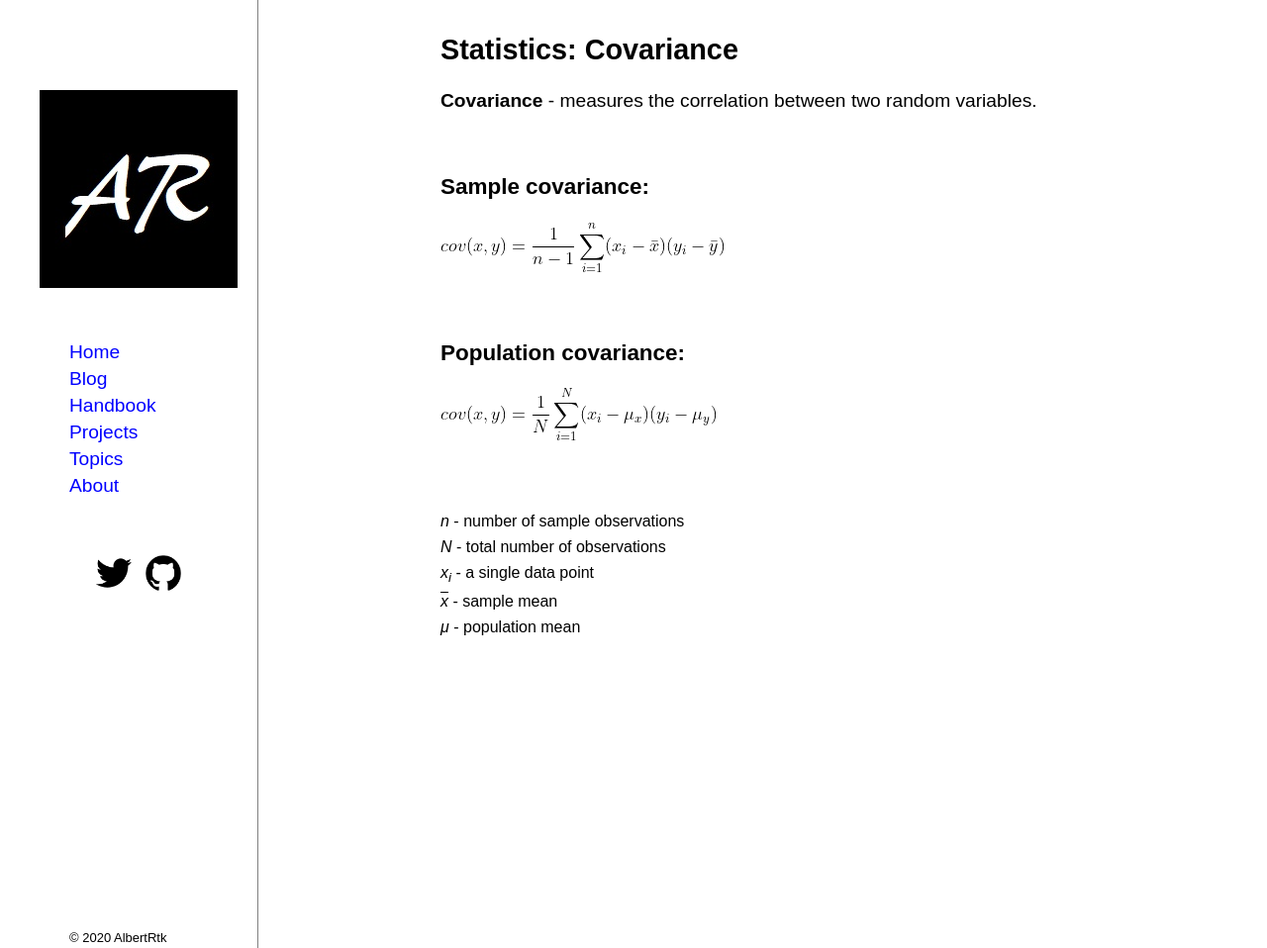
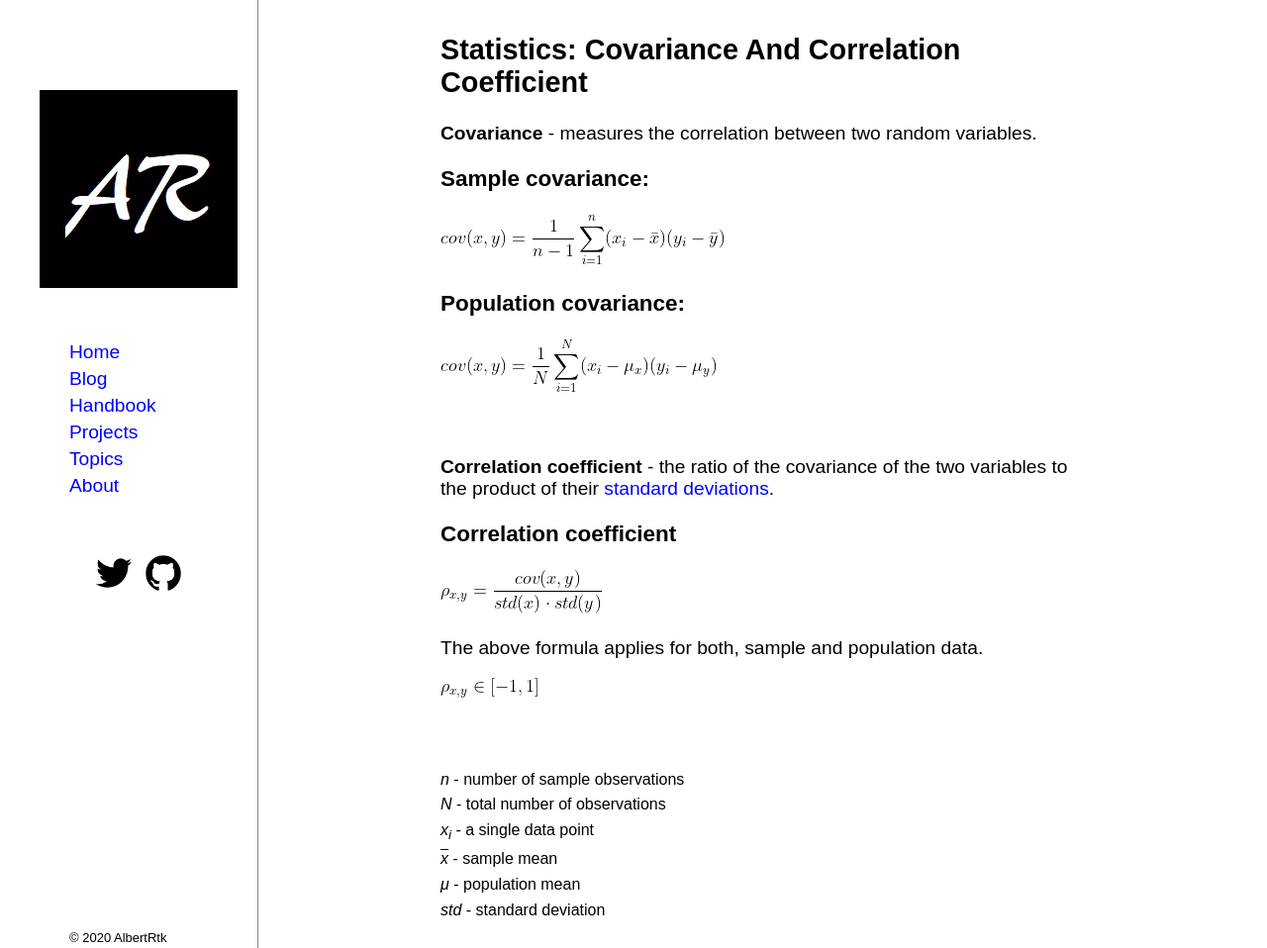
Before and after one commit to AlbertRtk/albertrtk.github.io, a Jekyll site: the page built from _handbook/covariance-and-correlation-coefficient.md, in a window 1280 px wide and 958 px high. Shown: the whole window at 99% size. Built offline with Jekyll 4.4.1, drawn with Linux system fonts in a browser that asks for light colours.

Commit message:
addinf corelation coef

```diff
--- a/_handbook/covariance.md
+++ b/_handbook/covariance-and-correlation-coefficient.md
@@ -6,15 +6,23 @@
 <!--more-->
 **Covariance** - measures the correlation between two random variables.
 
-<br />
-
 ### Sample covariance:
 ![Sample variance](/assets/images/handbook/statistics/covariance_sample.gif)
 
+### Population covariance:
+![Population variance](/assets/images/handbook/statistics/covariance_population.gif)
+
 <br />
 
-### Population covariance:
-![Population variance](/assets/images/handbook/statistics/covariance_population.gif)
+**Correlation coefficient** - the ratio of the covariance of the two variables to the product of their [standard deviations]({% link _handbook/variance-and-standard-deviation.md %}).
+
+### Correlation coefficient
+![Correlation coefficient](/assets/images/handbook/statistics/correlation_coefficient.gif)
+
+The above formula applies for both, sample and population data.
+
+![Correlation coefficient interval](/assets/images/handbook/statistics/correlation_coefficient_interval.gif)
+
 
 <br />
 
@@ -23,5 +31,6 @@
 *N* - total number of observations <br />
 *x<sub>i</sub>* - a single data point <br />
 <span style="text-decoration:overline">*x*</span> - sample mean <br />
-*&mu;* - population mean
+*&mu;* - population mean <br />
+*std* - standard deviation
 </sub>
```
Also changed, not shown: assets/images/handbook/statistics/correlation_coefficient.gif (added), assets/images/handbook/statistics/correlation_coefficient_interval.gif (added), 6 other files.
